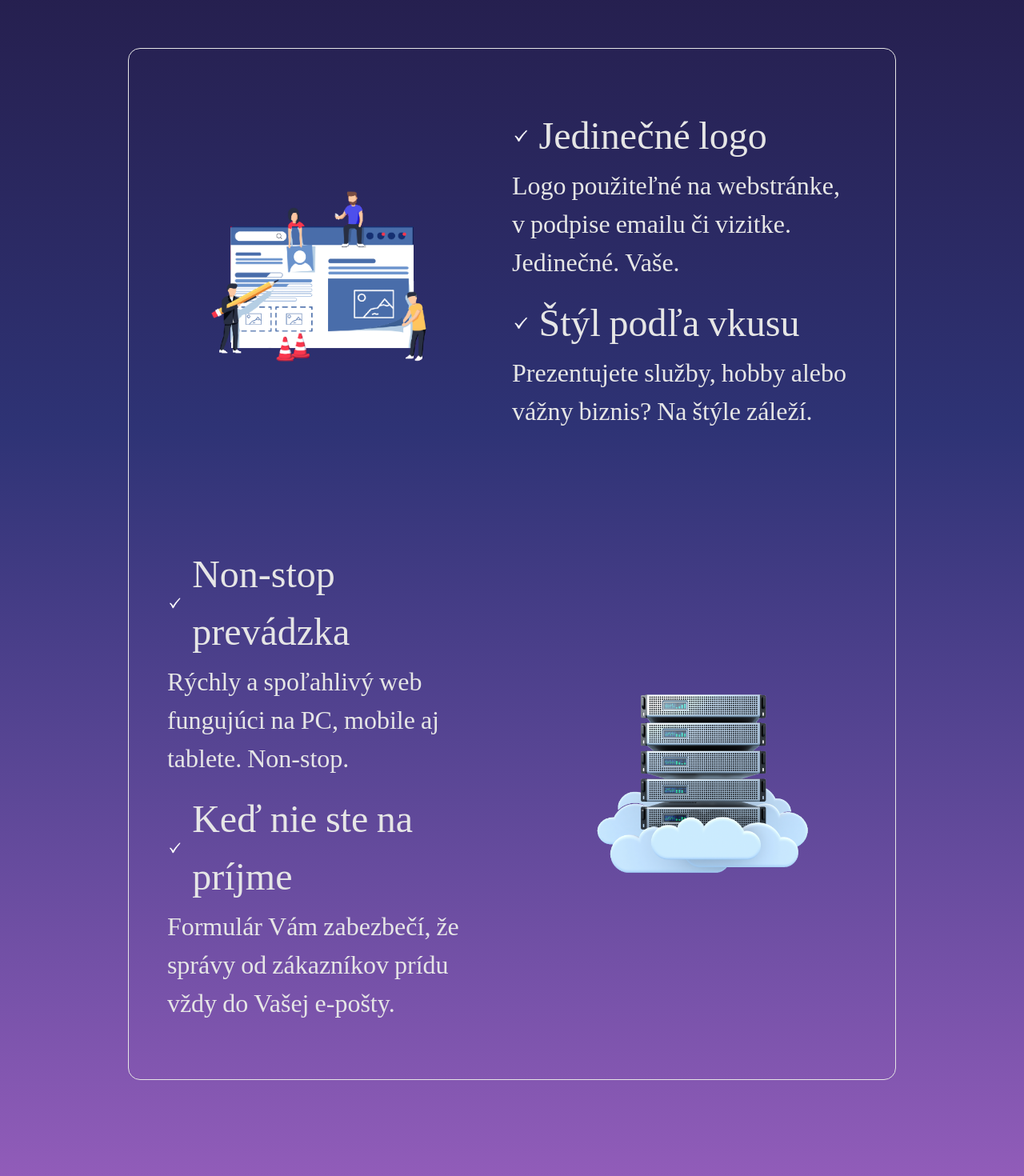
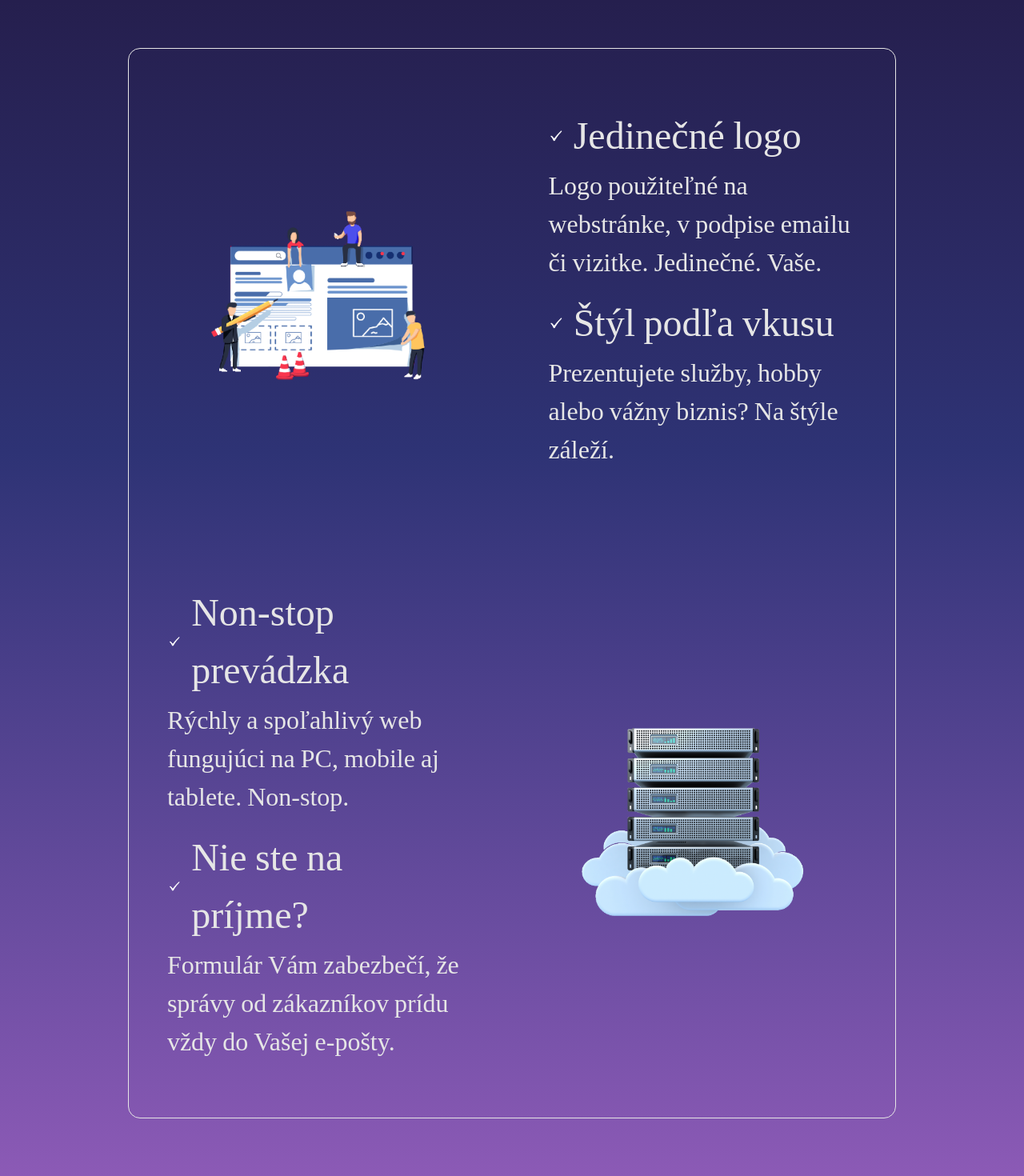
Before and after one commit to pkvarg/pictusweb-vite, a React (Vite) app: page / in a window 1280 px wide. Shown: the part 1100-2570 px from the top of the page at 80% size. Built offline with nearby package versions, Linux system fonts and the light colour scheme; a web font is replaced by a local one.

Commit message:
2 sections mob

```diff
--- a/src/sections/Hero.jsx
+++ b/src/sections/Hero.jsx
@@ -4,14 +4,14 @@ const Hero = () => {
   return (
     <>
       <div className='flex lg:flex-row flex-col justify-center items-center mx-[10%] py-[100px]'>
-        <div className='flex flex-col justify-left w-[50%]'>
+        <div className='flex flex-col justify-left lg:w-[50%]'>
           <h1 className='text-white text-[7rem]'>Weby.</h1>
           <h1 className='text-white text-[70px] mb-[3rem]'>Eshopy.</h1>
           <h1 className='text-white text-[60px]'>Moderné technológie.</h1>
         </div>
-        <div className='w-[50%]'>
+        <div className='lg:w-[50%]'>
           <img
-            className='w-[100%] ml-auto'
+            className='w-[100%] ml-auto lg:mt-0 mt-[12rem]'
             src='/hero-builders.png'
             alt='hero'
           />
--- a/src/sections/Services.jsx
+++ b/src/sections/Services.jsx
@@ -5,15 +5,19 @@ const Services = () => {
       <h1 className='text-[4.5rem] text-center'>
         Weby, ktoré Vám prinesú úspech
       </h1>
-      <div className='border border-white border-3 rounded-[15px] mt-[120px] max-w-[75%] mx-auto'>
+      <div className='lg:border border-white border-3 rounded-[15px] mt-[120px] lg:max-w-[75%] mx-auto'>
         <div className='flex lg:flex-row flex-col items-center py-16'>
-          <div className='w-[50%] ml-[5%]'>
-            <img className='w-[90%]' src='/design.png' alt='services' />
+          <div className='lg:w-[50%] ml-[5%]'>
+            <img className='lg:w-[90%]' src='/design.png' alt='services' />
           </div>
 
-          <div className='w-[50%] mr-[5%] flex flex-col'>
+          <div className='lg:w-[50%] lg:mr-[5%] pl-[5%] flex flex-col lg:mt-0 mt-20 lg:gap-0 gap-20'>
             <div className='flex flex-row items-center gap-3'>
-              <img className='w-[5%]' src='/service-check.png' alt='service' />
+              <img
+                className='lg:w-[5%] lg:flex hidden'
+                src='/service-check.png'
+                alt='service'
+              />
               <h3 className='text-[3rem] mt-[18px]'>Jedinečné logo</h3>
             </div>
             <div>
@@ -26,7 +30,11 @@ const Services = () => {
               </p> */}
             </div>
             <div className='flex flex-row items-center gap-3'>
-              <img className='w-[5%]' src='/service-check.png' alt='service' />
+              <img
+                className='lg:w-[5%] lg:flex hidden'
+                src='/service-check.png'
+                alt='service'
+              />
               <h3 className='text-[3rem] mt-[18px]'>Štýl podľa vkusu</h3>
             </div>
             <div>
@@ -42,9 +50,13 @@ const Services = () => {
 
         {/* bottom */}
         <div className='flex lg:flex-row flex-col items-center py-16'>
-          <div className='w-[50%] ml-[5%] flex flex-col'>
+          <div className='lg:w-[50%] pl-[5%] flex flex-col lg:gap-0 gap-20'>
             <div className='flex flex-row items-center gap-3'>
-              <img className='w-[5%]' src='/service-check.png' alt='service' />
+              <img
+                className='lg:w-[5%] lg:flex hidden'
+                src='/service-check.png'
+                alt='service'
+              />
               <h3 className='text-[3rem] mt-[18px]'>Non-stop prevádzka</h3>
             </div>
             <div>
@@ -57,8 +69,12 @@ const Services = () => {
               </p> */}
             </div>
             <div className='flex flex-row items-center gap-3'>
-              <img className='w-[5%]' src='/service-check.png' alt='service' />
-              <h3 className='text-[3rem] mt-[18px]'>Keď nie ste na príjme</h3>
+              <img
+                className='lg:w-[5%] lg:flex hidden'
+                src='/service-check.png'
+                alt='service'
+              />
+              <h3 className='text-[3rem] mt-[18px]'>Nie ste na príjme?</h3>
             </div>
             <div>
               <p className='text-[2rem]'>
@@ -70,8 +86,12 @@ const Services = () => {
               </p> */}
             </div>
           </div>
-          <div className='w-[50%] ml-[14.5%]'>
-            <img className='w-[75%]' src='/server.png' alt='server' />
+          <div className='lg:w-[50%] lg:ml-[14.5%]'>
+            <img
+              className='lg:w-[75%] lg:mt-0 mt-20'
+              src='/server.png'
+              alt='server'
+            />
           </div>
         </div>
       </div>
```
